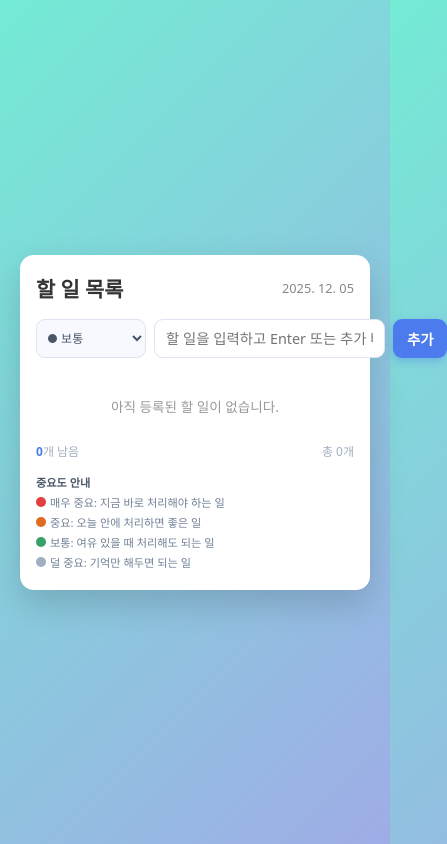
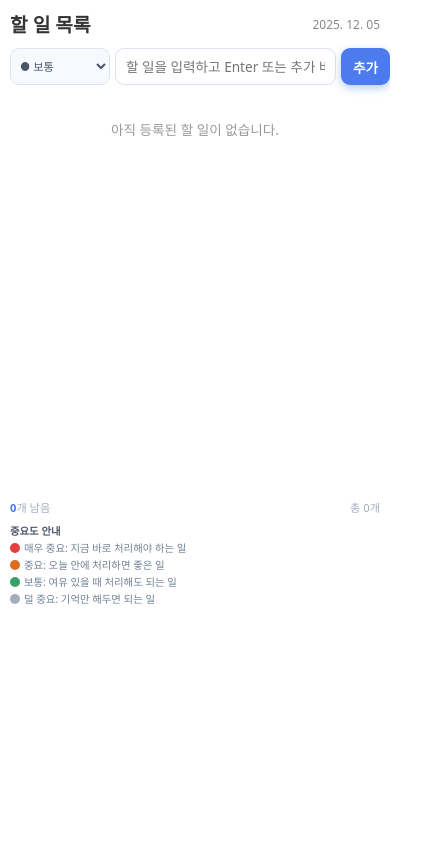
Before and after one commit to eeeeejin96/vibe-coding-todo, a plain HTML site: page index.html in a window 390 px wide. Shown: the whole page, 447 px wide, since content can reach past the window. Drawn offline with Linux system fonts and the light colour scheme; no server answers.

Commit message:
feat: improve mobile responsive design - full screen layout

```diff
--- a/index.html
+++ b/index.html
@@ -2,6 +2,7 @@
 <html lang="ko">
 <head>
   <meta charset="UTF-8" />
+  <meta name="viewport" content="width=device-width, initial-scale=1.0, maximum-scale=1.0, user-scalable=no" />
   <title>할 일 목록 앱</title>
   <link rel="stylesheet" href="style.css" />
 </head>
--- a/style.css
+++ b/style.css
@@ -3,6 +3,14 @@
   margin: 0;
   padding: 0;
   font-family: system-ui, -apple-system, BlinkMacSystemFont, "Segoe UI", sans-serif;
+}
+
+html, body {
+  width: 100%;
+  height: 100%;
+  margin: 0;
+  padding: 0;
+  overflow-x: hidden;
 }
 
 body {
@@ -14,6 +22,16 @@ body {
   padding: 20px;
 }
 
+@media (max-width: 768px) {
+  body {
+    padding: 0;
+    margin: 0;
+    align-items: stretch;
+    justify-content: stretch;
+    display: block;
+  }
+}
+
 .app {
   width: 100%;
   max-width: 480px;
@@ -21,6 +39,43 @@ body {
   border-radius: 18px;
   box-shadow: 0 14px 35px rgba(0, 0, 0, 0.16);
   padding: 22px 24px 26px;
+}
+
+@media (max-width: 768px) {
+  .app {
+    max-width: 100%;
+    width: 100%;
+    border-radius: 0;
+    box-shadow: none;
+    min-height: 100vh;
+    height: 100vh;
+    padding: 12px 12px;
+    display: flex;
+    flex-direction: column;
+    margin: 0;
+  }
+
+  .app-header {
+    margin-bottom: 12px;
+    flex-shrink: 0;
+  }
+
+  .input-row {
+    margin-bottom: 12px;
+    gap: 6px;
+    flex-shrink: 0;
+  }
+
+  .footer {
+    margin-top: 8px;
+    flex-shrink: 0;
+  }
+
+  .category-legend {
+    margin-top: 10px;
+    gap: 3px;
+    flex-shrink: 0;
+  }
 }
 
 .app-header {
@@ -307,12 +362,85 @@ ul.todo-list::-webkit-scrollbar-thumb {
   background-color: #a0aec0;
 }
 
+@media (max-width: 768px) {
+  ul.todo-list {
+    flex: 1;
+    overflow-y: auto;
+    min-height: 0;
+  }
+
+  #emptyText {
+    flex-shrink: 0;
+  }
+}
+
 @media (max-width: 480px) {
   .app {
-    padding: 18px 16px 20px;
-    border-radius: 14px;
+    padding: 10px 10px;
+    height: 100vh;
+    min-height: 100vh;
   }
+
   .app-title {
-    font-size: 1.3rem;
+    font-size: 1.2rem;
+  }
+
+  .app-date {
+    font-size: 0.75rem;
+  }
+
+  .app-header {
+    margin-bottom: 10px;
+  }
+
+  .input-row {
+    margin-bottom: 10px;
+    gap: 5px;
+  }
+
+  .input-row select {
+    flex: 0 0 100px;
+    padding: 6px 5px;
+    font-size: 0.7rem;
+  }
+
+  .input-row input[type="text"] {
+    padding: 8px 10px;
+    font-size: 0.85rem;
+  }
+
+  .input-row button {
+    padding: 8px 12px;
+    font-size: 0.85rem;
+  }
+
+  ul.todo-list {
+    flex: 1;
+    min-height: 0;
+  }
+
+  .todo-item {
+    padding: 8px 2px;
+  }
+
+  .todo-item-header {
+    margin-top: 6px;
+    margin-bottom: 3px;
+    font-size: 0.75rem;
+  }
+
+  .todo-text {
+    font-size: 0.85rem;
+  }
+
+  .footer {
+    margin-top: 6px;
+    font-size: 0.7rem;
+  }
+
+  .category-legend {
+    margin-top: 8px;
+    font-size: 0.65rem;
+    gap: 2px;
   }
 }
```
